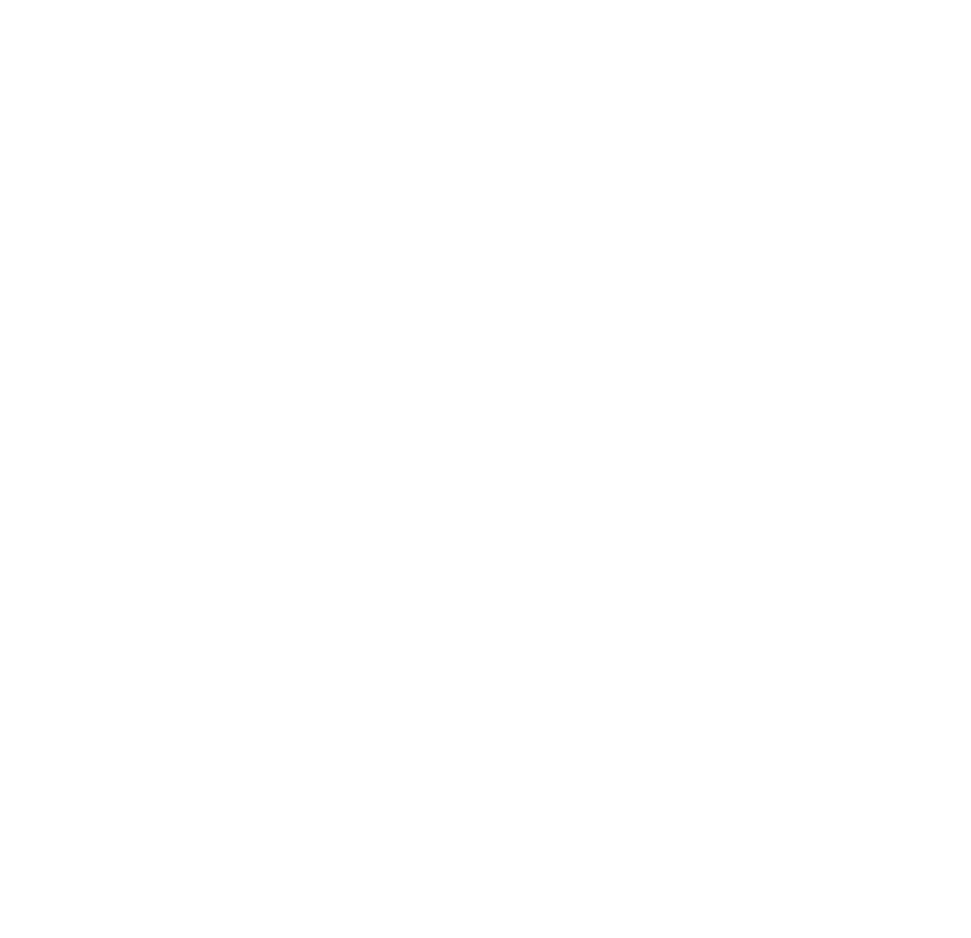
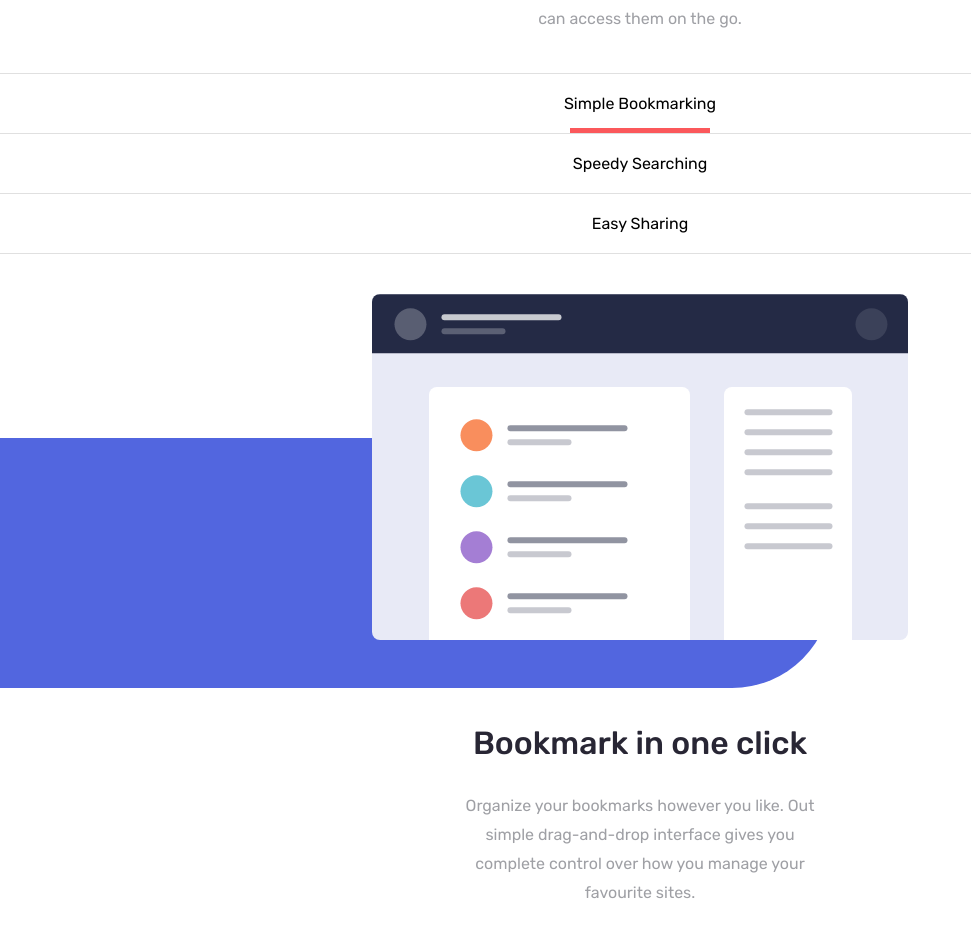
Before and after one commit to p-alex/bookmark-landing-page, a Next.js app: page / in a window 1280 px wide. Shown: the part 1121-2059 px from the top of the page, without its empty margins (0-971 px from the left). Before the commit the page ends 800 px from the top, so only its background shows below. Built offline with nearby package versions, Linux system fonts and the light colour scheme.

Commit message:
Added Features component

```diff
--- /dev/null
+++ b/components/Features.js
@@ -0,0 +1,84 @@
+import { useState } from "react";
+import Image from "next/image";
+import styles from "../styles/Features.module.css";
+export default function Features() {
+  const options = [
+    {
+      title: "Bookmark in one click",
+      body:
+        "Organize your bookmarks however you like. Out simple drag-and-drop interface gives you complete control over how you manage your favourite sites.",
+      imageWidth: 536,
+      imageHeight: 346,
+    },
+    {
+      title: "Speedy Searching",
+      body:
+        "Our powerful search feature will help you find saved sites in no time at all. No need to trawl through all of your bookmarks.",
+      imageWidth: 478,
+      imageHeight: 416,
+    },
+    {
+      title: "Share your bookmarks",
+      body:
+        "Esily share your bookmarks and collections with others. Create a shareable link that can send at the click of a button.",
+      imageWidth: 440,
+      imageHeight: 380,
+    },
+  ];
+  const [currentOption, setCurrentOption] = useState(0);
+  const handleOptionChange = (option) => setCurrentOption(option);
+  return (
+    <section className={styles.features}>
+      <div className={styles.features_content}>
+        <h1>Features</h1>
+        <p>
+          Our aim is to make it quick and easy for you to access your favourite
+          websites. Your bookmarks sync between your devices so you can access
+          them on the go.
+        </p>
+      </div>
+
+      <ul className={styles.features_options}>
+        <li
+          onClick={() => handleOptionChange(0)}
+          className={currentOption === 0 && styles.selected}
+        >
+          Simple Bookmarking
+        </li>
+        <li
+          onClick={() => handleOptionChange(1)}
+          className={currentOption === 1 && styles.selected}
+        >
+          Speedy Searching
+        </li>
+        <li
+          onClick={() => handleOptionChange(2)}
+          className={currentOption === 2 && styles.selected}
+        >
+          Easy Sharing
+        </li>
+      </ul>
+      {options.map((option, id) => {
+        if (id === currentOption)
+          return (
+            <div className={styles.features_option}>
+              <div className={styles.features_image}>
+                <Image
+                  src={`/images/illustration-features-tab-${id + 1}.svg`}
+                  alt="illustration-features-tab-1"
+                  width={option.imageWidth}
+                  height={option.imageHeight}
+                />
+                <div className={styles.bg_shape}></div>
+              </div>
+              <div className={styles.features_option_content}>
+                <h2>{option.title}</h2>
+                <p>{option.body}</p>
+                <a href="#">More Info</a>
+              </div>
+            </div>
+          );
+      })}
+    </section>
+  );
+}
--- a/pages/index.js
+++ b/pages/index.js
@@ -1,10 +1,12 @@
 import MobileNavBar from "../components/MobileNavBar";
 import Hero from "../components/Hero";
+import Features from "../components/Features";
 export default function Home() {
   return (
     <>
       <MobileNavBar />
       <Hero />
+      <Features />
     </>
   );
 }
--- /dev/null
+++ b/styles/Features.module.css
@@ -0,0 +1,89 @@
+.features {
+  position: relative;
+  display: grid;
+  grid-template-columns: 1fr;
+  text-align: center;
+  margin: 200px auto;
+}
+.features_content h1 {
+  color: #282634;
+  font-weight: 500;
+  font-size: 2rem;
+  margin-bottom: 30px;
+}
+.features_content p {
+  color: #9fa0a5;
+  max-width: 350px;
+  margin: auto;
+  line-height: 1.8rem;
+}
+.features_options {
+  margin: 40px auto;
+  width: 100%;
+  list-style: none;
+}
+.features_options li {
+  position: relative;
+  padding: 20px 0;
+  border-top: solid 1px rgb(224, 224, 224);
+  cursor: pointer;
+}
+.features_options li.selected::after {
+  content: "";
+  position: absolute;
+  width: 140px;
+  bottom: 0;
+  left: 50%;
+  margin-left: -70px;
+  height: 5px;
+  background: #fb585b;
+}
+.features_options li:last-child {
+  border-bottom: solid 1px rgb(224, 224, 224);
+}
+.features_option_content {
+  margin-top: 80px;
+}
+.features_option_content h2 {
+  color: #282634;
+  font-weight: 500;
+  font-size: 2rem;
+  margin-bottom: 30px;
+}
+.features_option_content p {
+  color: #9fa0a5;
+  max-width: 350px;
+  margin: auto;
+  line-height: 1.8rem;
+}
+.features_option_content a {
+  display: none;
+  padding: 15px;
+  color: white;
+  border-radius: 5px;
+  font-weight: 500;
+  font-size: 16px;
+  box-shadow: 0 3px 15px rgba(0, 0, 0, 0.171);
+  background: #5268e2;
+  margin-top: 20px;
+  border: solid #5268e2 2px;
+}
+.features_option_content a:hover {
+  background: transparent;
+  color: #5268e2;
+}
+.features_image {
+  width: 90%;
+  margin: auto;
+}
+.features_image .bg_shape {
+  position: absolute;
+  border-bottom-right-radius: 100px;
+  border-top-right-radius: 100px;
+  z-index: -1;
+  left: 0;
+  bottom: 220px;
+  width: 65%;
+  height: 250px;
+  background: #5266df;
+}
```
